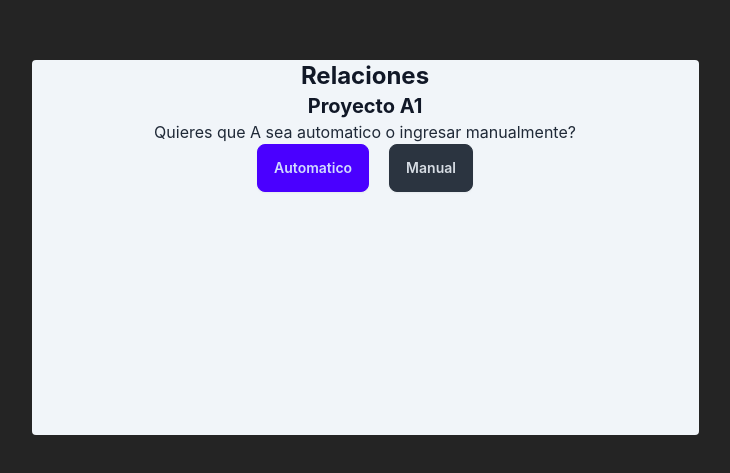
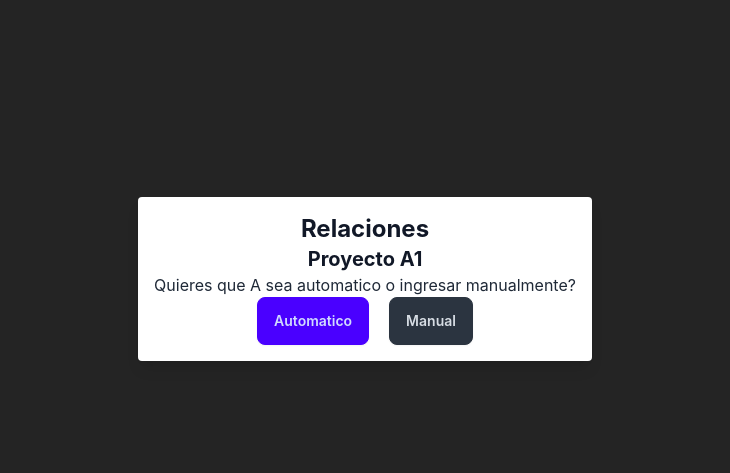
Before and after one commit to Sve-nnN/Proyecto-A1, a React (Vite) app: page / in a window 1280 px wide. Shown: the part 153-626 px from the top of the page, without its empty margins (275-1005 px from the left). Built offline with nearby package versions, Linux system fonts and the light colour scheme.

Commit message:
Mejorado el componente contenedor

```diff
--- a/src/App.jsx
+++ b/src/App.jsx
@@ -1,5 +1,6 @@
 import { useState } from "react";
 import Automatic from "./components/automatic";
+import ContenedorCentrado from "./components/centrar";
 import "./App.css";
 
 function App() {
@@ -13,7 +14,7 @@ function App() {
 
   console.log(A);
   return (
-    <div className="artboard artboard-horizontal phone-2 bg-slate-100 rounded ">
+    <ContenedorCentrado>
       <h1 className="text-2xl font-bold text-center text-gray-900">
         Relaciones
       </h1>
@@ -46,7 +47,7 @@ function App() {
           <></>
         )}
       </div>
-    </div>
+    </ContenedorCentrado>
   );
 }
 
--- /dev/null
+++ b/src/components/centrar.jsx
@@ -0,0 +1,7 @@
+export default function ContenedorCentrado({ children }) {
+  return (
+    <div className="flex items-center justify-center min-h-screen">
+      <div className="bg-white p-4 rounded shadow-lg">{children}</div>
+    </div>
+  );
+}
```
